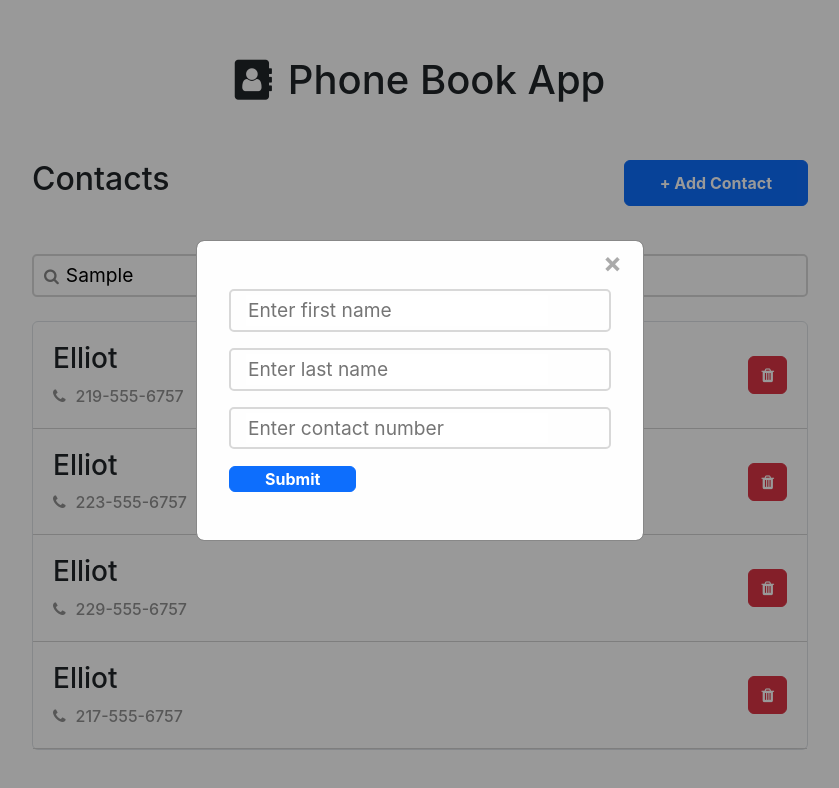
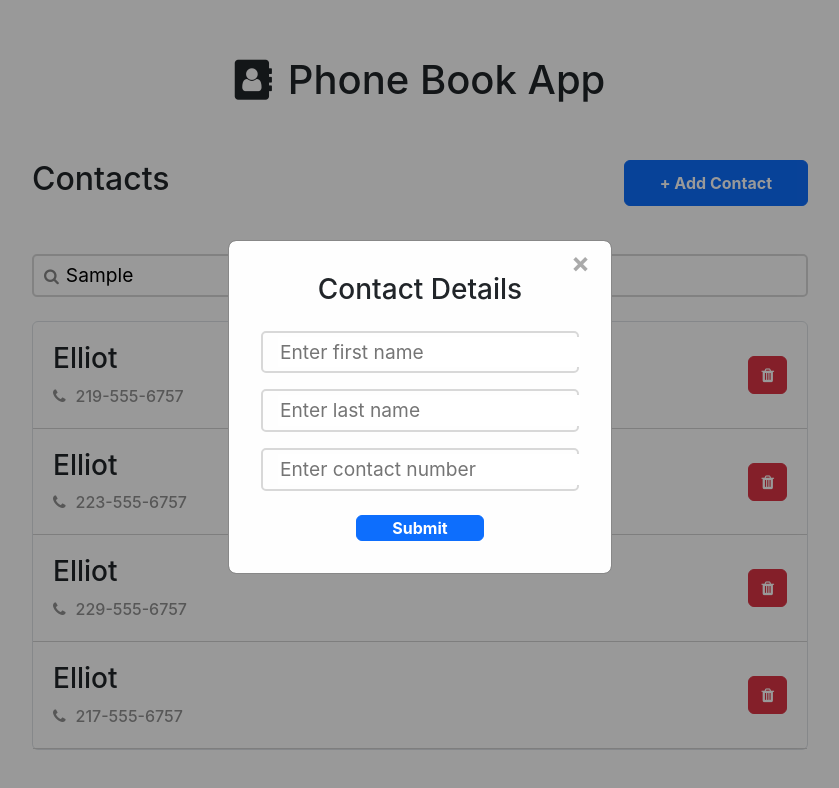
Before and after one commit to iabdulmuqeet/phone-book, a React (Create React App) app in the folder client/: page / in a window 1280 px wide. Both pictures are taken after typing "Sample" into the empty fields and a click on the button "+ Add Contact". Shown: the top 788 px of the page, without its empty margins (220-1059 px from the left). Built offline with nearby package versions, Linux system fonts and the light colour scheme.

Commit message:
compelted

```diff
--- a/client/src/components/Button/styles.css
+++ b/client/src/components/Button/styles.css
@@ -1,4 +1,4 @@
 .btn-primary {
   font-weight: bold;
-  padding: 0px 35px 0px 35px;
+  padding: 7px 35px 7px 35px;
 }
--- a/client/src/components/Form/index.jsx
+++ b/client/src/components/Form/index.jsx
@@ -31,7 +31,9 @@ const Form = ({
             </p>
           </div>
         ))}
-        <Button disabled={!isEmpty(errors)} name='Submit' />
+        <div className='d-flex justify-content-center mt-4'>
+          <Button disabled={!isEmpty(errors)} name='Submit' />
+        </div>
       </form>
     )}
   </Formik>
--- a/client/src/components/Modal/index.jsx
+++ b/client/src/components/Modal/index.jsx
@@ -4,6 +4,7 @@ const Modal = ({ show, setShow, children }) => (
   show && (
     <div className='d-flex modal justify-content-center align-items-start'>
       <div className='modal-content'>
+        <h3 className='text-center mb-4'>Contact Details</h3>
         <button type='button' onClick={() => setShow(false)} className='close'>
           &times;
         </button>
--- a/client/src/components/Modal/styles.css
+++ b/client/src/components/Modal/styles.css
@@ -11,9 +11,9 @@
 
 .modal-content {
   background-color: #fefefe;
-  padding: 3rem 2rem 3rem 2rem;
+  padding: 2rem 2rem 2rem 2rem;
   border: 1px solid #888;
-  width: 35%;
+  width: 30%;
 }
 
 .close {
--- a/client/src/utils/validations.js
+++ b/client/src/utils/validations.js
@@ -1,8 +1,8 @@
 const validateContact = (values) => {
   const errors = {}
 
-  if (!values.firsName) {
-    errors.firsName = 'Required'
+  if (!values.firstName) {
+    errors.firstName = 'Required'
   }
   if (!values.lastName) {
     errors.lastName = 'Required'
```
